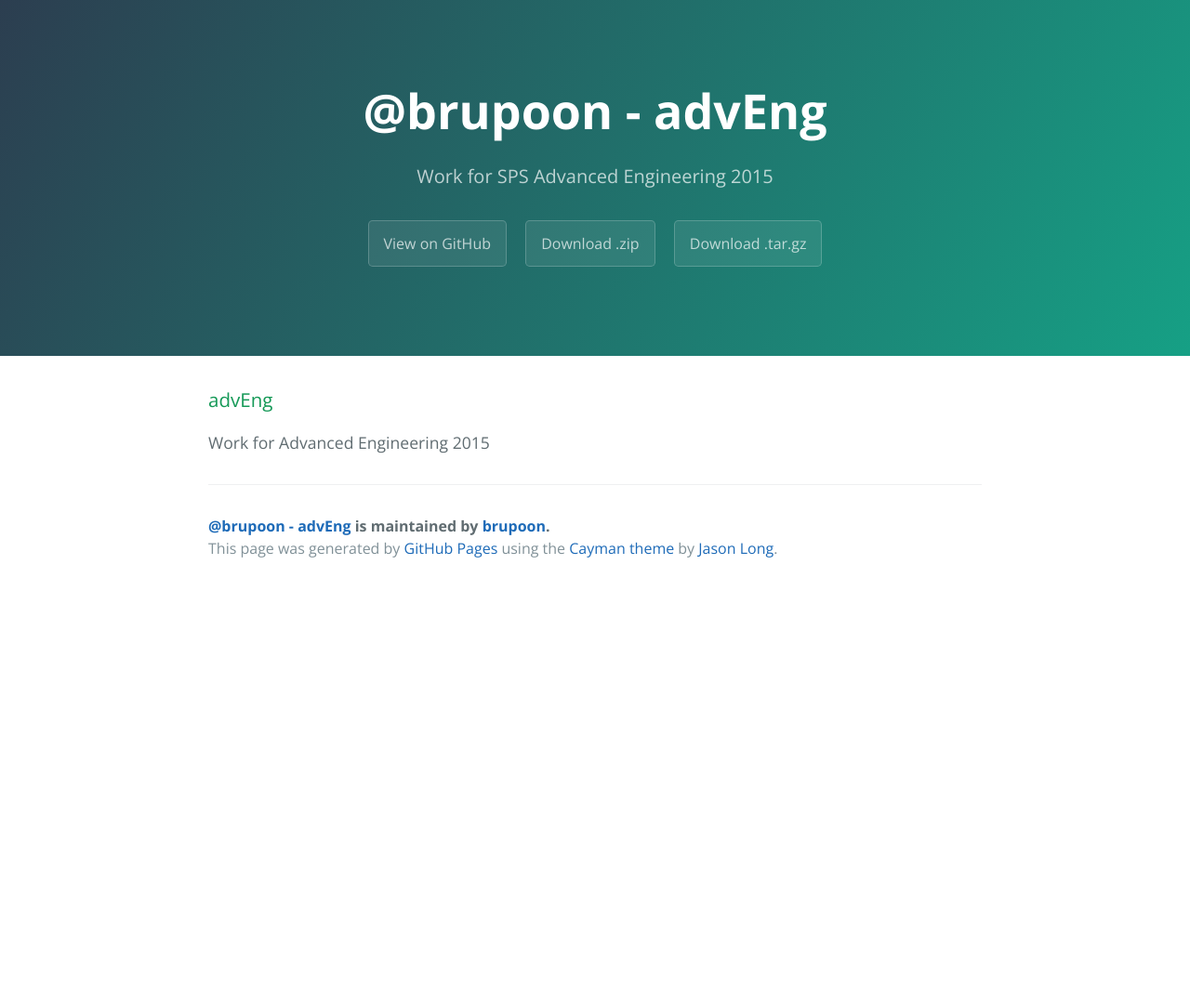
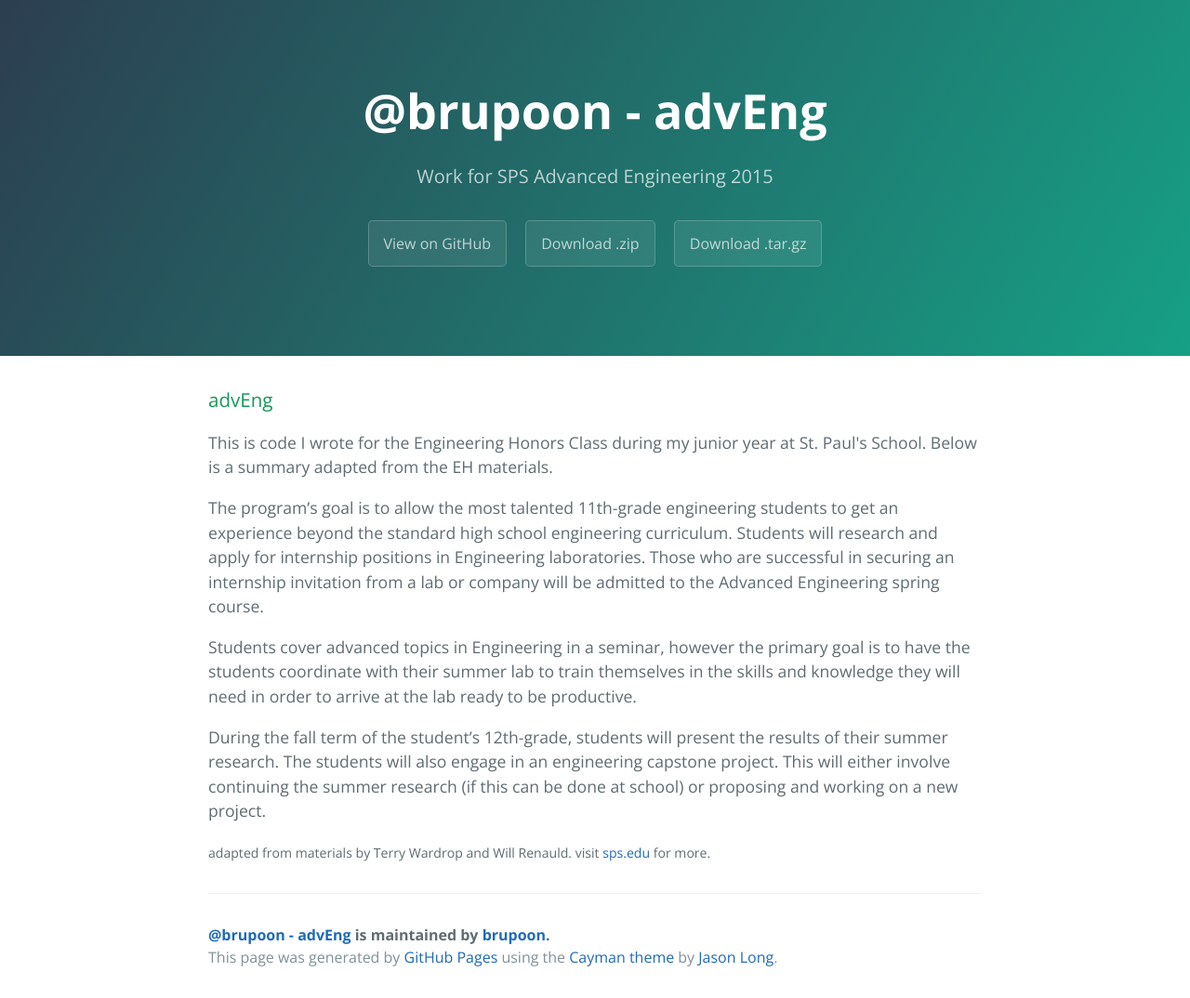
Before and after one commit to brunston/advEng, a plain HTML site: page index.html in a window 1280 px wide. Shown: the whole page at 93% size. Before the commit the page ends 800 px from the top, so only its background shows below. Drawn offline with nearby package versions, Linux system fonts and the light colour scheme.

Commit message:
Update index.html

```diff
--- a/index.html
+++ b/index.html
@@ -22,7 +22,17 @@
       <h3>
 <a id="adveng" class="anchor" href="#adveng" aria-hidden="true"><span class="octicon octicon-link"></span></a>advEng</h3>
 
-<p>Work for Advanced Engineering 2015</p>
+<p>This is code I wrote for the Engineering Honors Class during my junior year at St. Paul's School. Below is a summary adapted from the EH materials.</p>
+
+<p>The program’s goal is to allow the most talented 11th-grade engineering students to get an
+experience beyond the standard high school engineering curriculum. Students will research and apply for
+internship positions in Engineering laboratories. Those who are successful in securing an internship invitation from a lab or company will be admitted to the Advanced Engineering spring course. </p>
+
+<p>Students cover advanced topics in Engineering in a seminar, however the primary goal is to have the students coordinate with their summer lab to train themselves in the skills and knowledge they will need in order to arrive at the lab ready to be productive.</p>
+
+<p>During the fall term of the student’s 12th-grade, students will present the results of their summer research. The students will also engage in an engineering capstone project. This will either involve continuing the summer research (if this can be done at school) or proposing and working on a new project.</p>
+
+<p><small>adapted from materials by Terry Wardrop and Will Renauld. visit <a href="http://sps.edu">sps.edu</a> for more.</small></p>
 
       <footer class="site-footer">
         <span class="site-footer-owner"><a href="https://github.com/brupoon/advEng">@brupoon - advEng</a> is maintained by <a href="https://github.com/brupoon">brupoon</a>.</span>
```
